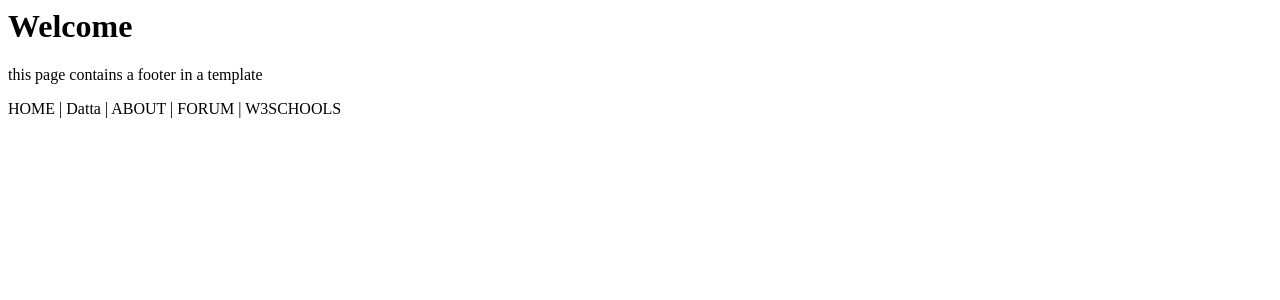
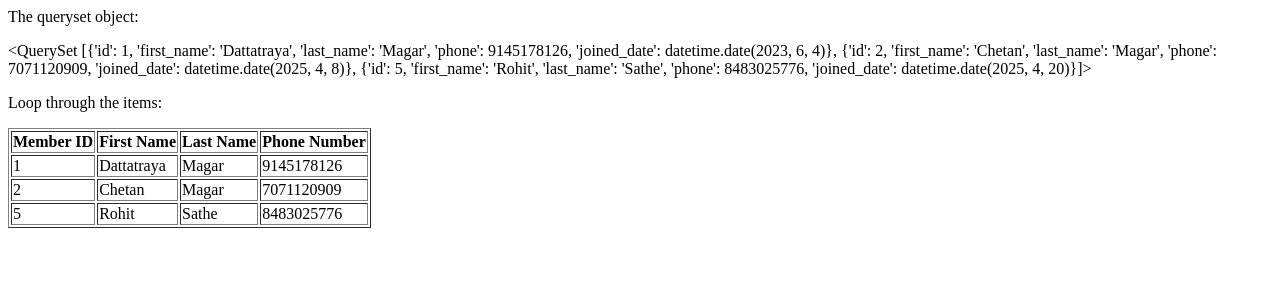
Before and after one commit to datta-magar/django, a Django app: page /testing/ in a window 1280 px wide. Shown: the top 300 px of the page. Run offline with Django 5.2, Linux system fonts and the light colour scheme; data comes from the database, SQL or seed files in the repository.

Commit message:
django querysets completed

```diff
--- a/my_tennis_club/members/templates/template.html
+++ b/my_tennis_club/members/templates/template.html
@@ -1,9 +1,26 @@
 <!Doctype>
 <html>
 <body>
-    <h1>Welcome {# everyone! #}</h1>
-    <p> this page contains a footer in a template </p>
+    <p>The queryset object:</p>
+    {{ mymembers }}
 
-    {% include "mymenu.html" with me="Datta" sponser="W3SCHOOLS" %}
+    <p>Loop through the items:</p>
+
+    <table border="1">
+    <tr>
+        <th>Member ID</th>
+        <th>First Name</th>
+        <th>Last Name</th>
+        <th>Phone Number</th>
+    </tr>
+    {% for member in mymembers %}
+        <tr>
+            <td>{{ member.id }}</td>
+            <td>{{ member.first_name }}</td>
+            <td>{{ member.last_name }}</td>
+            <td>{{ member.phone }}</td>
+        </tr>
+    {% endfor %}
+    </table>
 </body>
 </html>
--- a/my_tennis_club/members/views.py
+++ b/my_tennis_club/members/views.py
@@ -2,6 +2,7 @@ from django.shortcuts import render
 from django.http import HttpResponse
 from django.template import loader
 from .models import Member
+from django.db.models import Q
 
 def members(request):
     mymembers = Member.objects.all().values()
@@ -24,42 +25,9 @@ def main(request):
     return HttpResponse(template.render())
 
 def testing(request):
-    mymembers = Member.objects.all().values()
+    mydata = Member.objects.all().order_by('last_name','id').values()
     template = loader.get_template('template.html')
     context = {
-        'cars' : [
-            {'name': 'BMW', 'model': 'X5', 'year': 2020},
-            {'name': 'Audi', 'model': 'A6', 'year': 2019},
-            {'name': 'Mercedes', 'model': 'C-Class', 'year': 2021},
-            {'name': 'Toyota', 'model': 'Camry', 'year': 2022},
-            {'name': 'Honda', 'model': 'Accord', 'year': 2023},
-            {'name': 'Ford', 'model': 'Mustang', 'year': 2020},
-            {'name': 'Chevrolet', 'model': 'Malibu', 'year': 2018},
-            {'name': 'Nissan', 'model': 'Altima', 'year': 2021},
-            {'name': 'Hyundai', 'model': 'Sonata', 'year': 2022},
-            {'name': 'Kia', 'model': 'Optima', 'year': 2023},
-            {'name': 'Volkswagen', 'model': 'Passat', 'year': 2020},
-            {'name': 'Subaru', 'model': 'Legacy', 'year': 2019},
-            {'name': 'Mazda', 'model': '6', 'year': 2021},
-            {'name': 'Chrysler', 'model': '300', 'year': 2022},
-            {'name': 'Dodge', 'model': 'Charger', 'year': 2023},
-            {'name': 'Jeep', 'model': 'Cherokee', 'year': 2020},
-            {'name': 'Buick', 'model': 'Regal', 'year': 2019},
-            {'name': 'GMC', 'model': 'Sierra', 'year': 2021},
-            {'name': 'Ram', 'model': '1500', 'year': 2022},
-            {'name': 'Tesla', 'model': 'Model S', 'year': 2023},
-            {'name': 'Porsche', 'model': '911', 'year': 2020},
-            {'name': 'Lexus', 'model': 'ES', 'year': 2019},
-            {'name': 'Acura', 'model': 'TLX', 'year': 2021},
-            {'name': 'Infiniti', 'model': 'Q50', 'year': 2022},
-            {'name': 'Land Rover', 'model': 'Range Rover', 'year': 2023},
-            {'name': 'Jaguar', 'model': 'XF', 'year': 2020},
-            {'name': 'Volvo', 'model': 'S60', 'year': 2019},
-            {'name': 'Mitsubishi', 'model': 'Eclipse', 'year': 2021},
-            {'name': 'Mini', 'model': 'Cooper', 'year': 2022},
-            {'name': 'Fiat', 'model': '500', 'year': 2023}
-        ],
-        'mymembers': mymembers,
-        'fruits': ['Apple', 'Banana', 'Cherry', 'Oranges', 'Kiwi'],
+        'mymembers': mydata,
     }
     return HttpResponse(template.render(context, request))
```
